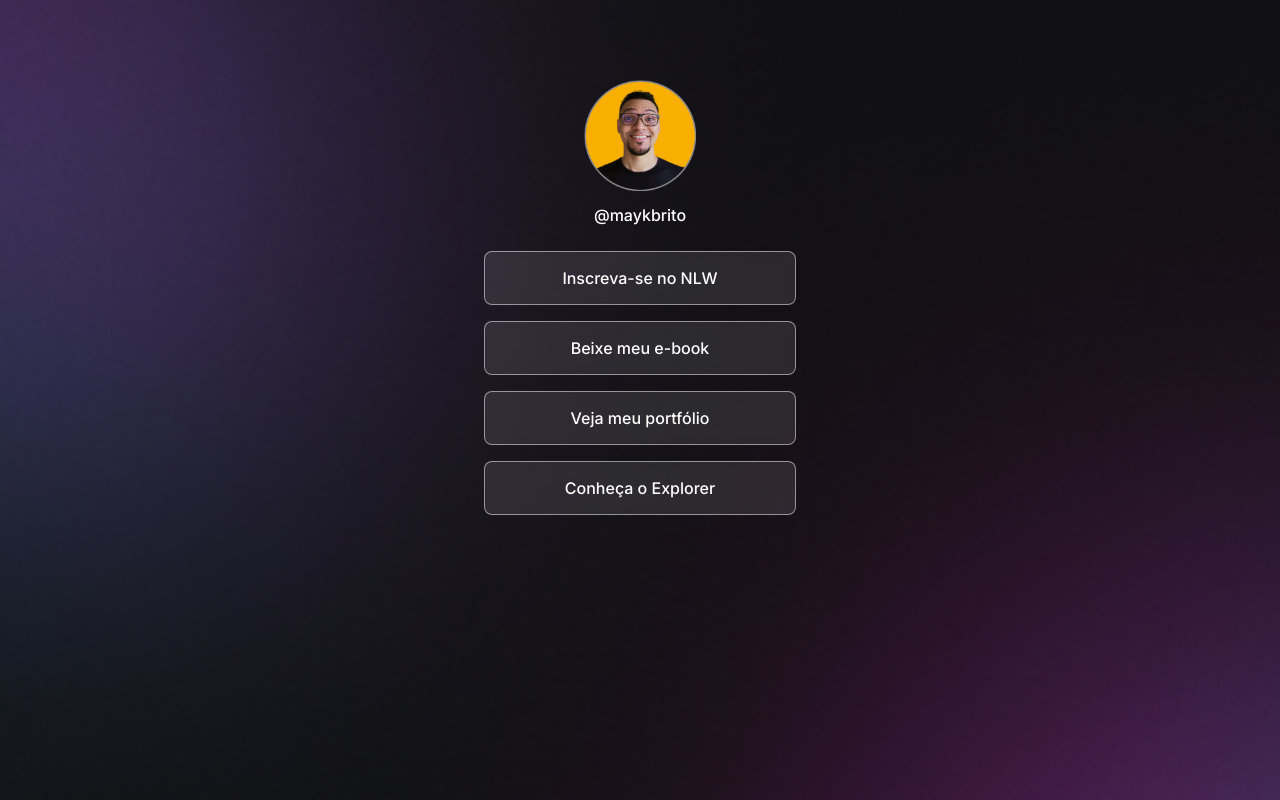
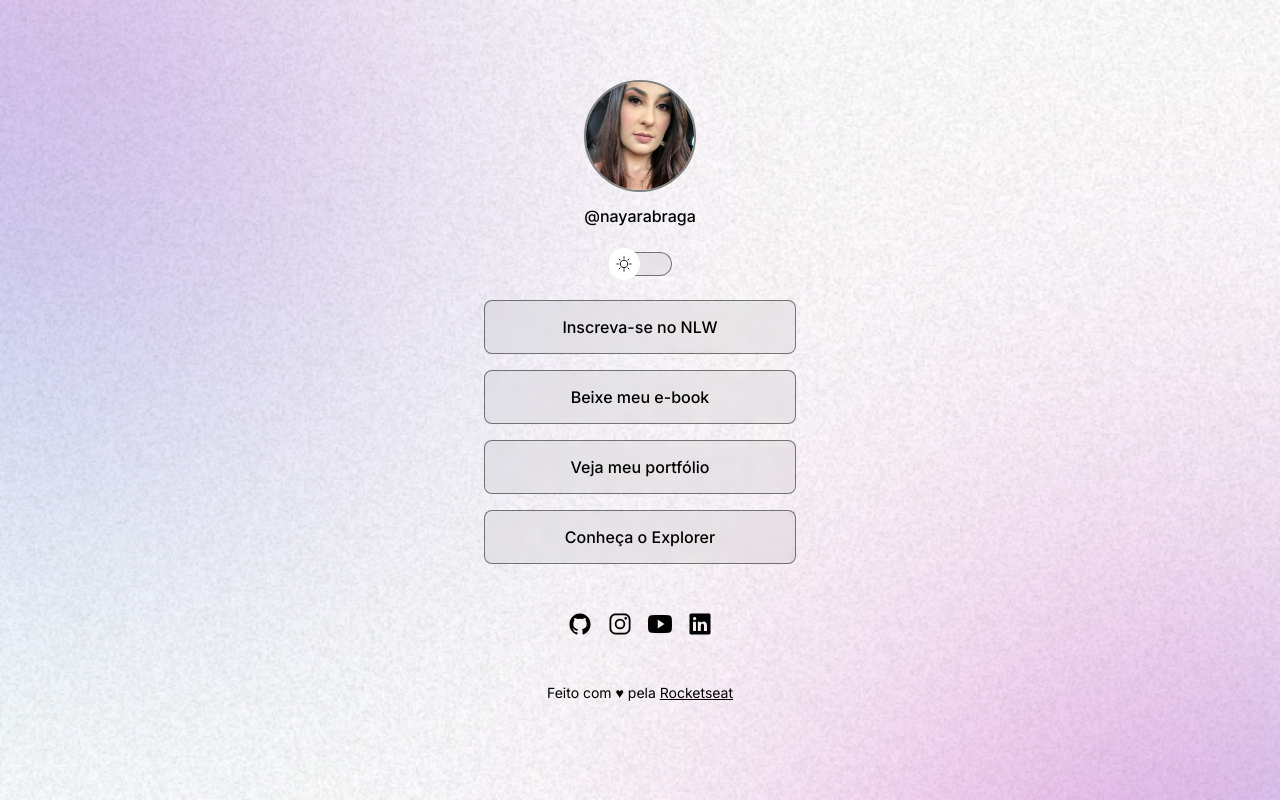
Before and after one commit to Nayarabraga/discover, a plain HTML site: page index.html in a window 1280 px wide. Drawn offline with nearby package versions, Linux system fonts and the light colour scheme.

Commit message:
continuação do projeto

```diff
--- a/index.html
+++ b/index.html
@@ -1,5 +1,5 @@
 <!DOCTYPE html>
-<html lang="pt-br">
+<html lang="pt-br" class="light">
 
 <head>
     <meta charset="UTF-8">
@@ -14,9 +14,13 @@
 <body>
     <div id="container">
         <div id="profile">
-            <img src="/assets/avatar.png"
+            <img class="img" src="/assets/nayara-avatar.jpeg"
                 alt="Foto do Mayk Brito sorrindo, usando óculos e camisa preta, barba e fundo amarelo">
-            <p>@maykbrito</p>
+            <p>@nayarabraga</p>
+        </div>
+        <div id="switch" onclick="toggleMode()">
+            <button></button>
+            <span></span>
         </div>
         <ul>
             <li>
@@ -26,13 +30,27 @@
                 <a href="#">Beixe meu e-book</a>
             </li>
             <li>
-    <a href="https://github.com/maykbrito" target="_blank">Veja meu portfólio</a>
+                <a href="https://github.com/nayarabraga" target="_blank">Veja meu portfólio</a>
             </li>
             <li>
                 <a href="#">Conheça o Explorer</a>
             </li>
         </ul>
+        <div id="social-links">
+            <a href="https://github.com/nayarabraga" target="_blank"><ion-icon name="logo-github"></ion-icon></a>
+            <a href="https://instagram.com/nanisbraga" target="_blank"><ion-icon name="logo-instagram"></ion-icon></a>
+            <a href="https://youtube.com/" target="_blank"><ion-icon name="logo-youtube"></ion-icon></a>
+            <a href="https://linkedin.com/in/nayara-braga" target="_blank"><ion-icon
+                    name="logo-linkedin"></ion-icon></a>
         </div>
+
+        <footer>
+            Feito com ♥ pela <a href="https://rocketseat.com.br">Rocketseat</a>
+        </footer>
+    </div>
+
+    <script type="module" src="https://unpkg.com/ionicons@7.1.0/dist/ionicons/ionicons.esm.js"></script>
+    <script nomodule src="https://unpkg.com/ionicons@7.1.0/dist/ionicons/ionicons.js"></script>
 </body>
 
 </html>
--- a/style.css
+++ b/style.css
@@ -4,13 +4,41 @@
     box-sizing: border-box;
 }
 
+:root {
+    --text-color: white;
+    --bg-url: url(./assets/bg-mobile.jpg);
+    --stroke-color: rgba(255, 255, 255, 0.5);
+    --surface-color: rgba(255, 255, 255, 0.1);
+    --surface-color-hover: rgba(0, 0, 0, 0.02);
+    --highlight-color: rgba(255, 255, 255, 0.2);
+    --switch-bg-url: url(./assets/moon-stars.svg);
+
+}
+
+.light {
+    --text-color: black;
+    --bg-url: url(./assets/bg-mobile-light.jpg);
+    --stroke-color: rgba(0, 0, 0, 0.5);
+    --surface-color: rgba(0, 0, 0, 0.05);
+    --surface-color-hover: rgba(0, 0, 0, 0.02);
+    --highlight-color: rgba(0, 0, 0, 0.1);
+    --switch-bg-url: url(./assets/sun.svg);
+
+}
+
 body {
-    background: url(./assets/bg-mobile.jpg) no-repeat top center/cover;
+    background: var(--bg-url) no-repeat top center/cover;
 }
 
 body * {
     font-family: 'Inter', sans-serif;
-    color: white;
+    color: var(--text-color);
+}
+
+.img {
+    width: 100%;
+    border-radius: 50%;
+    border: 2px solid gray;
 }
 
 #container {
@@ -36,6 +64,48 @@ body * {
     margin-top: 8px;
 }
 
+#switch {
+    position: relative;
+    width: 64px;
+    margin: 0 auto;
+}
+
+#switch button {
+    width: 32px;
+    height: 32px;
+    background: white var(--switch-bg-url) no-repeat center;
+    border: 0;
+    border-radius: 50%;
+
+    position: absolute;
+    top: 50%;
+    left: 0;
+    z-index: 1;
+    transform: translateY(-50%);
+
+    animation: slide-back 0.4s;
+}
+
+#switch button:hover {
+    outline: 8px solid var(--highlight-color);
+
+}
+
+#switch span {
+    display: block;
+    width: 64px;
+    height: 24px;
+    background: var(--surface-color);
+    border: 1px solid var(--stroke-color);
+    backdrop-filter: blur(4px);
+    --webkit-backdrop-filter: blur(4px);
+    border-radius: 9999px;
+}
+
+.light #switch button {
+    animation: slide-in 0.4s forwards;
+}
+
 /* Links */
 
 ul {
@@ -43,6 +113,8 @@ ul {
     display: flex;
     flex-direction: column;
     gap: 16px;
+
+    padding: 24px 0;
 }
 
 ul li a {
@@ -52,8 +124,8 @@ ul li a {
 
     padding: 16px 24px;
 
-    background: rgba(255, 255, 255, 0.1);
-    border: 1px solid rgba(255, 255, 255, 0.5);
+    background: var(--surface-color);
+    border: 1px solid var(--stroke-color);
     border-radius: 8px;
 
     backdrop-filter: blur(4px);
@@ -66,6 +138,40 @@ ul li a {
 }
 
 ul li a:hover {
-    background: rgba(255, 255, 255, 0.05);
-    border: 1.5px solid white;
+    background: var(--surface-color-hover);
+    border: 1.5px solid var(--text-color);
 }
+
+#social-links {
+    display: flex;
+    gap: 16px;
+
+    padding: 24px 0;
+
+    font-size: 24px;
+
+    justify-content: center;
+}
+
+#social-links a {
+    display: flex;
+    align-items: center;
+    justify-content: center;
+
+    transition: background 0.2%;
+    border-radius: 50%;
+}
+
+#social-links a:hover {
+    background: var(--highlight-color);
+    padding: 16px;
+
+
+}
+
+footer {
+
+    padding: 24px 0;
+    text-align: center;
+    font-size: 14px;
+}
```
Also changed, not shown: assets/nayara-avatar.jpeg (added). Lines whose indentation alone changed are shown as unchanged.
